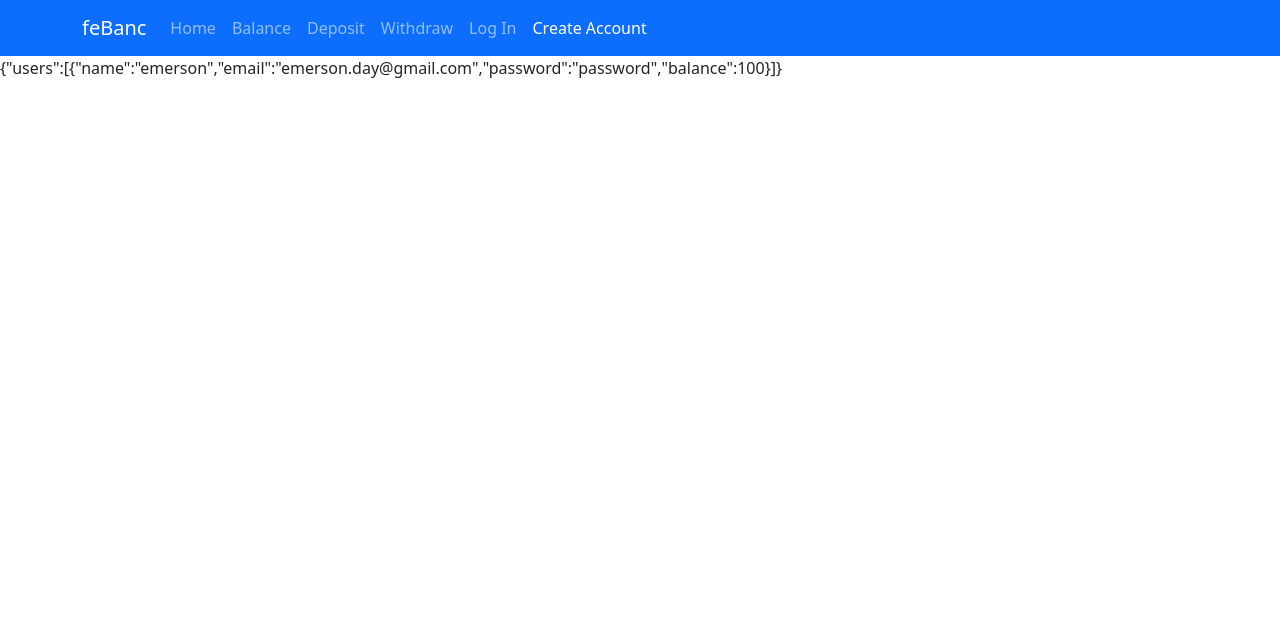
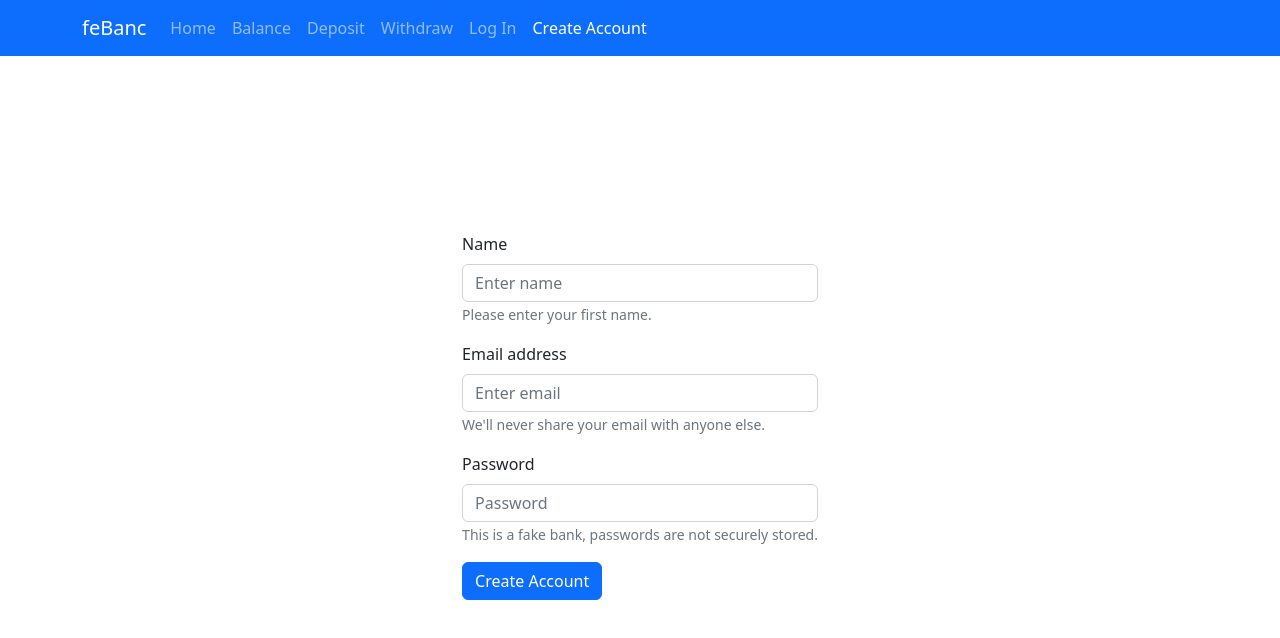
Before and after one commit to emday4prez/frontend-bank, a React (Create React App) app: page /create-account in a window 1280 px wide. Shown: the top 638 px of the page. Built offline with nearby package versions, Linux system fonts and the light colour scheme.

Commit message:
added form

```diff
--- a/src/pages/CreateAccount.jsx
+++ b/src/pages/CreateAccount.jsx
@@ -1,12 +1,44 @@
-import {useContext} from 'react'
-import {UserContext} from '../context'
+import { useContext } from 'react';
+import { UserContext } from '../context';
+
+import Button from 'react-bootstrap/Button';
+import Form from 'react-bootstrap/Form';
 
 function CreateAccount() {
- const context = useContext(UserContext)
+    const context = useContext(UserContext);
 
-  return (
-    <div>{JSON.stringify(context)}</div>
-  )
+    return (
+        <div className="page">
+            <Form>
+                <Form.Group className="mb-3" controlId="formBasicEmail">
+                    <Form.Label>Name</Form.Label>
+                    <Form.Control type="text" placeholder="Enter name" />
+                    <Form.Text className="text-muted">
+                        Please enter your first name.
+                    </Form.Text>
+                </Form.Group>
+                <Form.Group className="mb-3" controlId="formBasicEmail">
+                    <Form.Label>Email address</Form.Label>
+                    <Form.Control type="email" placeholder="Enter email" />
+                    <Form.Text className="text-muted">
+                        We'll never share your email with anyone else.
+                    </Form.Text>
+                </Form.Group>
+
+                <Form.Group className="mb-3" controlId="formBasicPassword">
+                    <Form.Label>Password</Form.Label>
+                    <Form.Control type="password" placeholder="Password" />
+                    <Form.Text className="text-muted">
+                        This is a fake bank, passwords are not securely stored.
+                    </Form.Text>
+                </Form.Group>
+
+                <Button variant="primary" type="submit">
+                    Create Account
+                </Button>
+            </Form>
+        </div>
+    );
 }
 
-export default CreateAccount
+export default CreateAccount;
```
